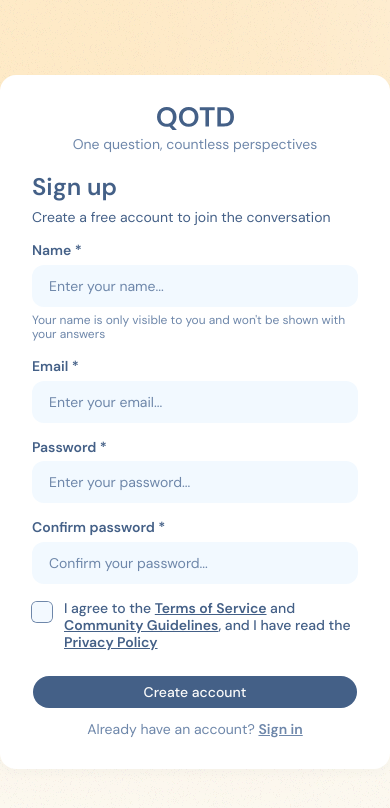
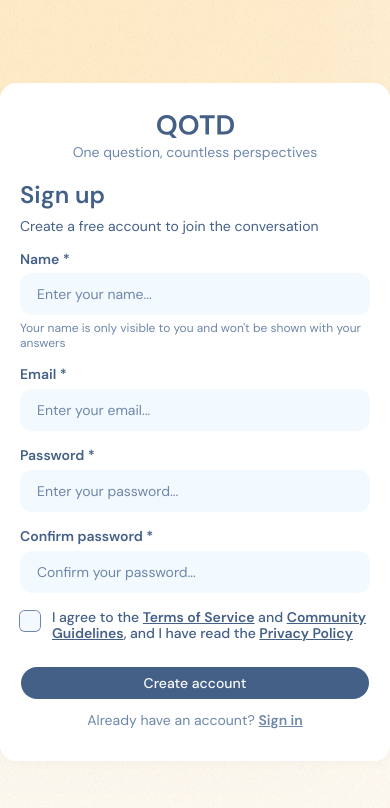
Before and after one commit to isemilia/qotd, a Next.js app: page /sign-up in a window 390 px wide. Shown: the top 808 px of the page. Built offline with nearby package versions, Linux system fonts and the light colour scheme; a web font is replaced by a local one.

Commit message:
Enhance mobile view

```diff
--- a/src/app/(auth)/sign-in/page.tsx
+++ b/src/app/(auth)/sign-in/page.tsx
@@ -3,7 +3,7 @@ import { SignInForm } from '@/features/auth/components/sign-in-form';
 
 const Page = () => {
   return (
-    <Surface className={'p-8 w-full max-w-126'}>
+    <Surface className={'p-8 w-full max-w-126 max-md:px-5'}>
       <SignInForm />
     </Surface>
   );
--- a/src/app/(auth)/sign-up/page.tsx
+++ b/src/app/(auth)/sign-up/page.tsx
@@ -3,7 +3,7 @@ import { SignUpForm } from '@/features/auth/components/sign-up-form';
 
 const Page = () => {
   return (
-    <Surface className={'p-8 w-full max-w-126'}>
+    <Surface className={'p-8 w-full max-w-126 max-md:px-5'}>
       <SignUpForm />
     </Surface>
   );
--- a/src/features/auth/components/sign-up-form.tsx
+++ b/src/features/auth/components/sign-up-form.tsx
@@ -51,7 +51,7 @@ export const SignUpForm: FC = () => {
         </Text>
       </div>
 
-      <form className={'mt-4 '}>
+      <form className={'mt-4'}>
         <div className={'space-y-4'}>
           <ControlledInput
             name={'name'}
```
